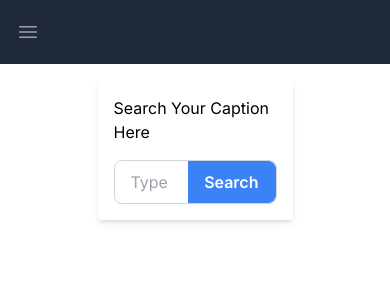
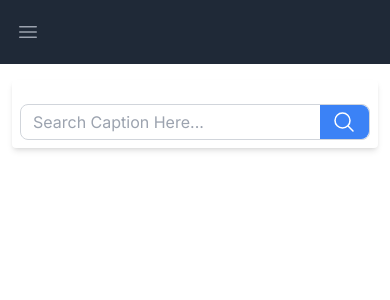
Before and after one commit to naingarkar/caption_pool, a Next.js app: page / in a window 390 px wide. Shown: the top 300 px of the page. Built offline with nearby package versions, Linux system fonts and the light colour scheme.

Commit message:
add .next into gitignore, fix design responsive and change icon

```diff
--- a/src/ListItemWithCopyButton.jsx
+++ b/src/ListItemWithCopyButton.jsx
@@ -2,7 +2,9 @@ import { useState } from "react";
 import ReactGA from 'react-ga';
 
 export default function ListItemWithCopyButton({text}) {
-    const initialText = "Copy"
+    const initialText = <svg xmlns="http://www.w3.org/2000/svg" fill="none" viewBox="0 0 24 24" strokeWidth={1.5} stroke="currentColor" className="w-6 h-6">
+    <path strokeLinecap="round" strokeLinejoin="round" d="M9 12h3.75M9 15h3.75M9 18h3.75m3 .75H18a2.25 2.25 0 002.25-2.25V6.108c0-1.135-.845-2.098-1.976-2.192a48.424 48.424 0 00-1.123-.08m-5.801 0c-.065.21-.1.433-.1.664 0 .414.336.75.75.75h4.5a.75.75 0 00.75-.75 2.25 2.25 0 00-.1-.664m-5.8 0A2.251 2.251 0 0113.5 2.25H15c1.012 0 1.867.668 2.15 1.586m-5.8 0c-.376.023-.75.05-1.124.08C9.095 4.01 8.25 4.973 8.25 6.108V8.25m0 0H4.875c-.621 0-1.125.504-1.125 1.125v11.25c0 .621.504 1.125 1.125 1.125h9.75c.621 0 1.125-.504 1.125-1.125V9.375c0-.621-.504-1.125-1.125-1.125H8.25zM6.75 12h.008v.008H6.75V12zm0 3h.008v.008H6.75V15zm0 3h.008v.008H6.75V18z" />
+  </svg>
 	const [buttonText, setButtonText] = useState(initialText)
 	function copyText() {
 
@@ -28,11 +30,11 @@ export default function ListItemWithCopyButton({text}) {
     }
 
     return (
-        <div className="relative border rounded p-4">
-            <p className="text-gray-700">{text}</p>
+        <div className="relative border rounded p-2">
+            <p className="text-gray-700 text-sm">{text}</p>
             <button
                 onClick={copyText}
-                className="absolute top-0 right-0 m-2 px-3 py-1 bg-blue-500 hover:bg-blue-600 text-white rounded focus:outline-none"
+                className="text-sm text-zinc-500 absolute top-0 right-0 m-2 text-white rounded focus:outline-none mb-3"
             >
                 {buttonText}
             </button>
--- a/src/app/page.jsx
+++ b/src/app/page.jsx
@@ -45,28 +45,33 @@ export default function Home() {
 
 
 	return (
+	<div className='px-3'>
 		<div className="grid grid-cols-8">
-		<div className="col-start-3 col-span-4">
-			<div className="max-w-full rounded overflow-hidden shadow-md bg-white p-4 mt-4">
-				<h1>Search Your Caption Here</h1>
+			<div className="col-start-1 col-span-8 lg:col-start-3 lg:col-end-7">
+				<div className="max-w-full rounded overflow-hidden shadow-md bg-white p-2 mt-4">
 					<div className="flex items-center border border-gray-300 rounded-lg mt-4">
 						<input
 							type="text"
-						placeholder="Type Here..."
-						className="w-full rounded-l-lg px-4 py-2 border-r-0 focus:outline-none"
+							placeholder="Search Caption Here..."
+							className="w-full rounded-l-lg px-3 py-1 border-r-0 focus:outline-none"
 							value={searchText}
 							onChange={e => setSearchText(e.target.value)}
 						/>
 						<button
 							onClick={handleSearch}
-						className="bg-blue-500 hover:bg-blue-600 text-white font-semibold px-4 py-2 rounded-r-lg border border-blue-500 border-l-0"
+							className="bg-blue-500 hover:bg-blue-600 text-white font-semibold px-3 py-1 rounded-r-lg border border-blue-500 border-l-0"
 						>
-						Search
+							<svg xmlns="http://www.w3.org/2000/svg" fill="none" viewBox="0 0 24 24" strokeWidth={1.5} stroke="currentColor" className="w-6 h-6">
+								<path strokeLinecap="round" strokeLinejoin="round" d="M21 21l-5.197-5.197m0 0A7.5 7.5 0 105.196 5.196a7.5 7.5 0 0010.607 10.607z" />
+							</svg>
+
 						</button>
 					</div>
 
+				</div>
+				<div className='mt-4'>
 					{displayResults}
-
+				</div>
 			</div>
 		</div>
 	</div>
```
Also changed, not shown: 1 other file (tests, documents, lock files or other folders). Lines whose indentation alone changed are shown as unchanged.
